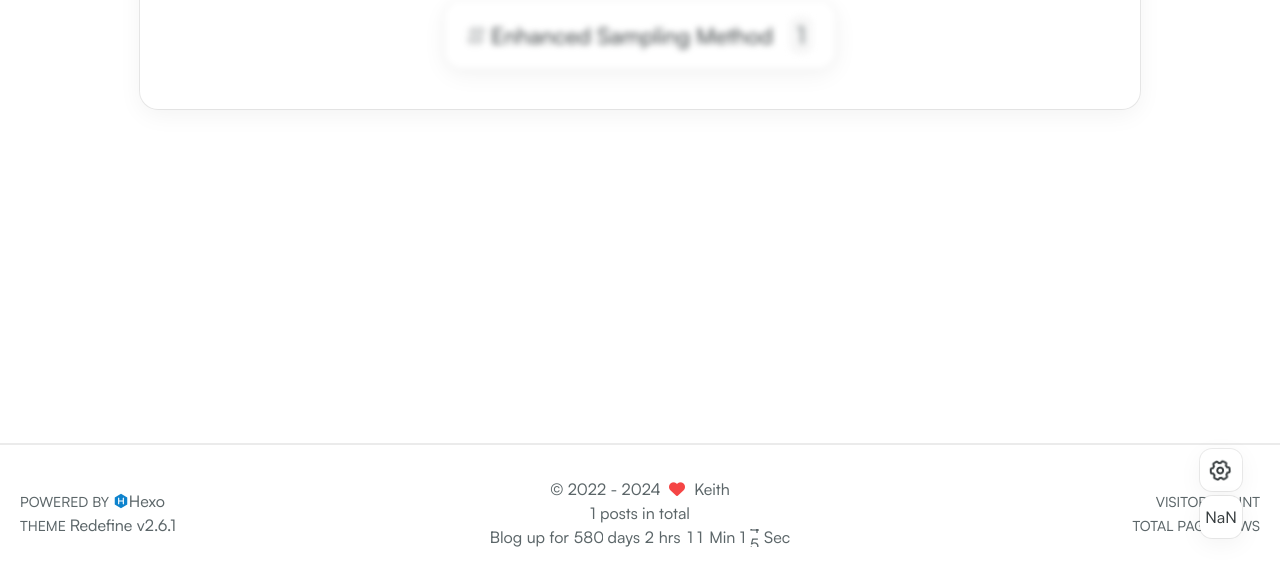
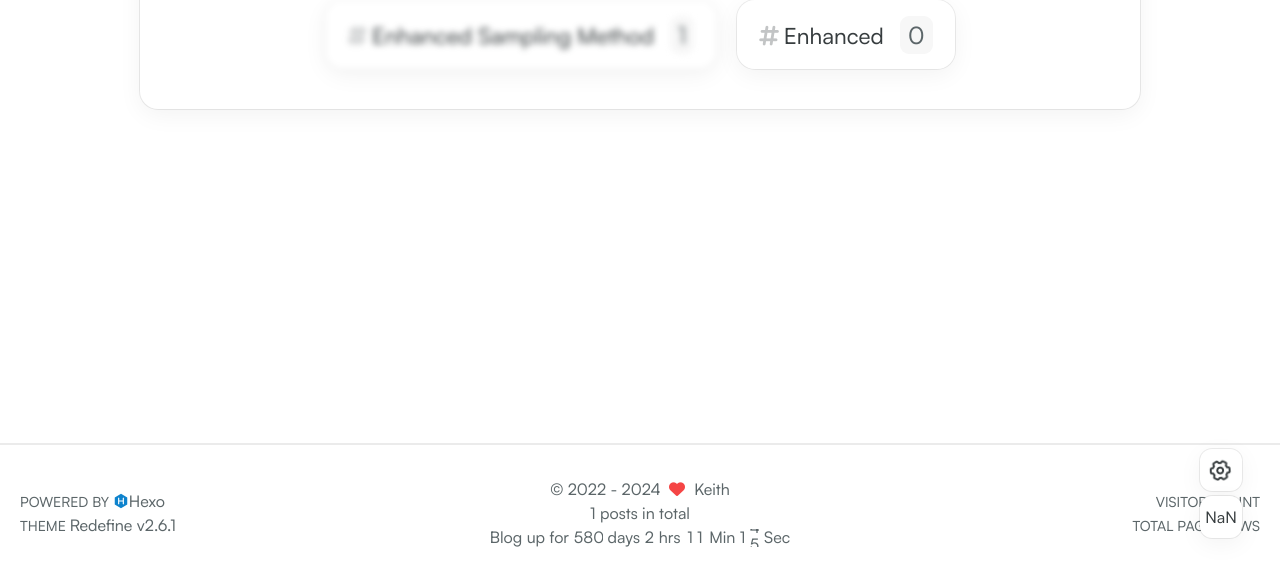
Before and after one commit to ZkKeith/ZkKeith.github.io, a plain HTML site: page tags/index.html in a window 1280 px wide. Shown: the part 217-800 px from the top of the page. Drawn offline with Linux system fonts and the light colour scheme.

Commit message:
Site updated: 2024-03-19 21:56:23

```diff
--- a/tags/index.html
+++ b/tags/index.html
@@ -394,6 +394,12 @@
 					</a>
 				</li>
 
+				<li>
+					<a data-weight="0" href="/tags/Enhanced/">
+						<i class="fa-solid fa-hashtag"></i>Enhanced
+					</a>
+				</li>
+
 		</ul>
 	</div>
 
```
